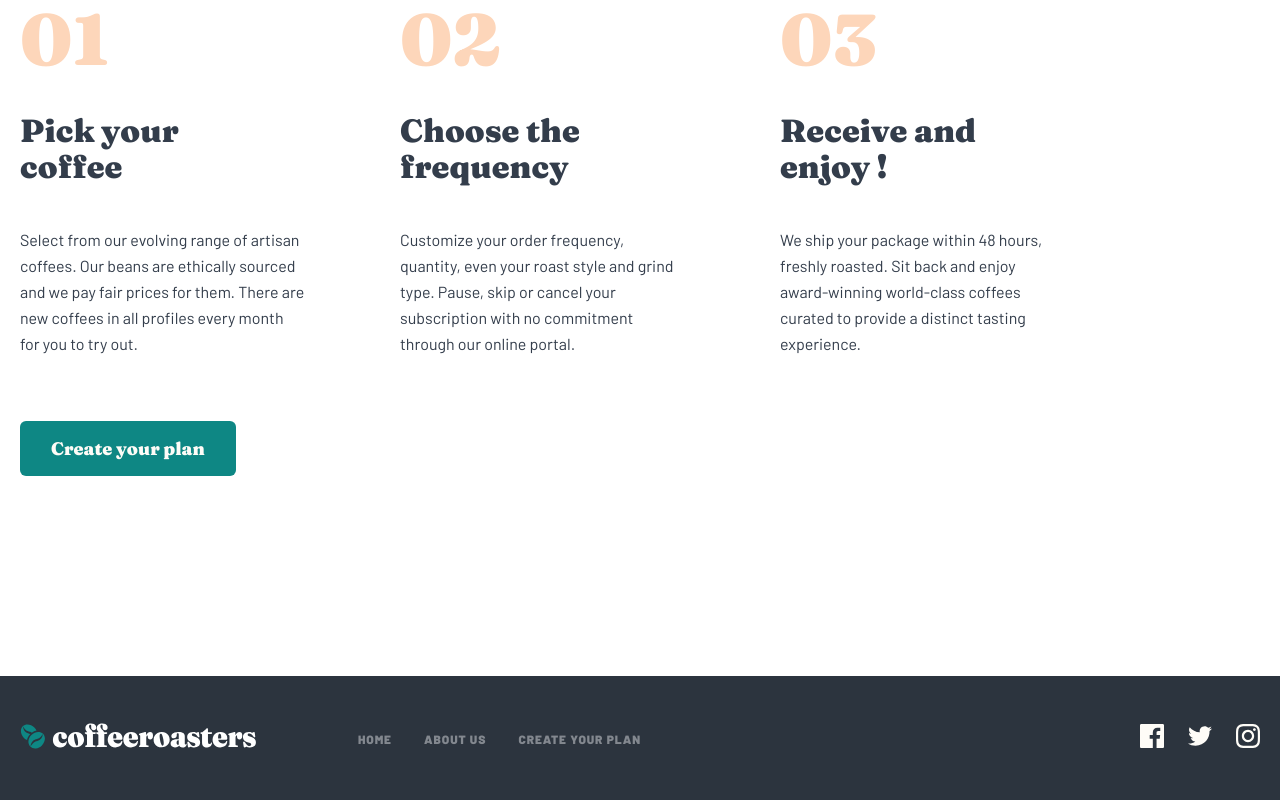
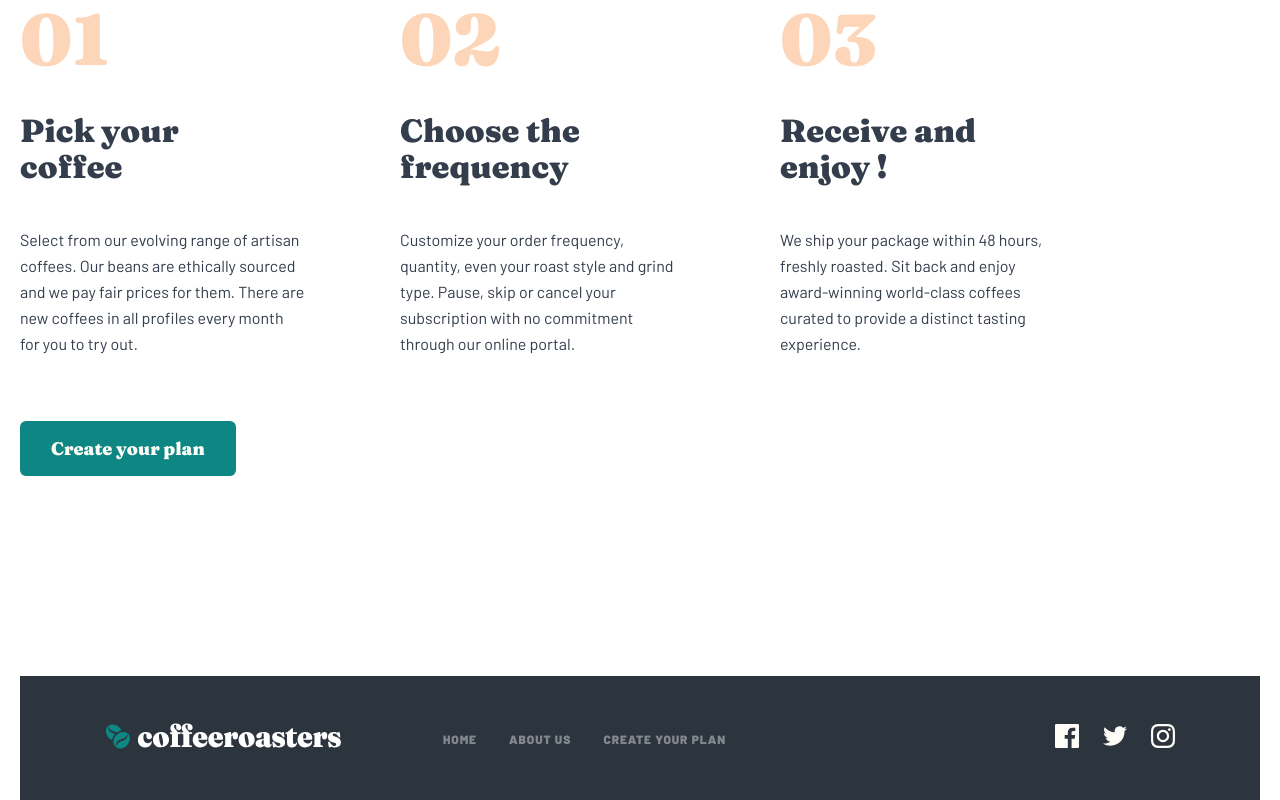
Before and after one commit to Tohirjon-Odilov/coffeeRoaster-figma, a plain HTML site: page index.html in a window 1280 px wide. Shown: the part 2542-3342 px from the top of the page. Drawn offline with Linux system fonts and the light colour scheme.

Commit message:
Fixed footer

```diff
--- a/scss/blocks/_footer.scss
+++ b/scss/blocks/_footer.scss
@@ -1,9 +1,8 @@
-.site-footer {
- background: #2C343E;
-}
+.site-footer {}
 
 .footer {
- padding: 47px 0;
+ background: #2C343E;
+ padding: 47px 85px;
  @include flex(space-between);
 
  .footer-logo {
```
Also changed, not shown: css/main.css, 1 other file.
